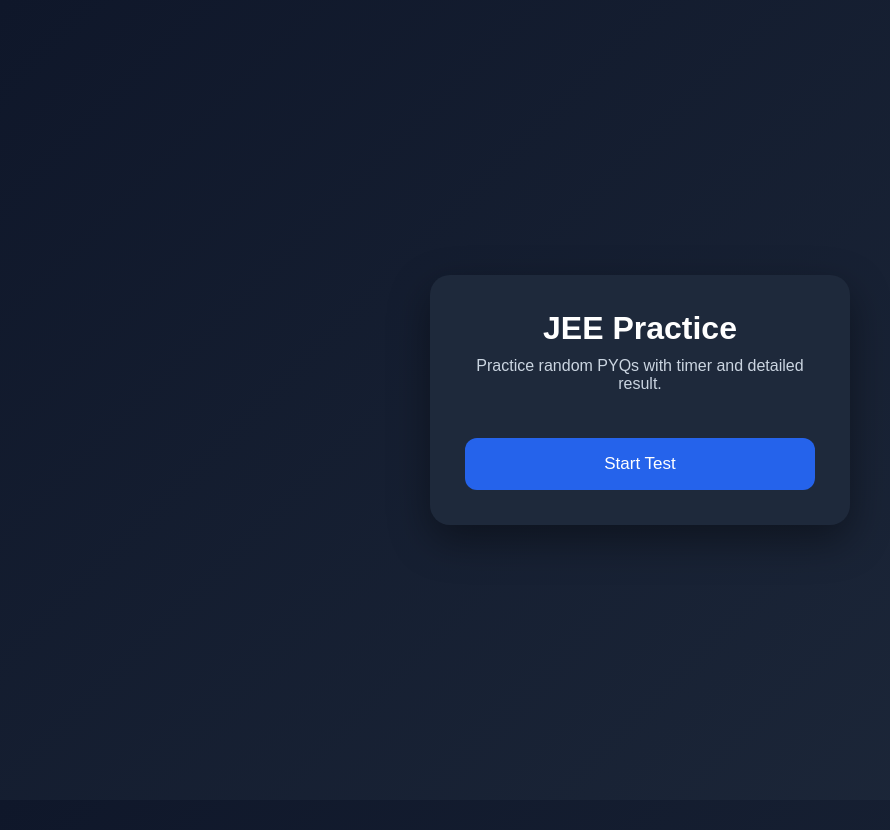
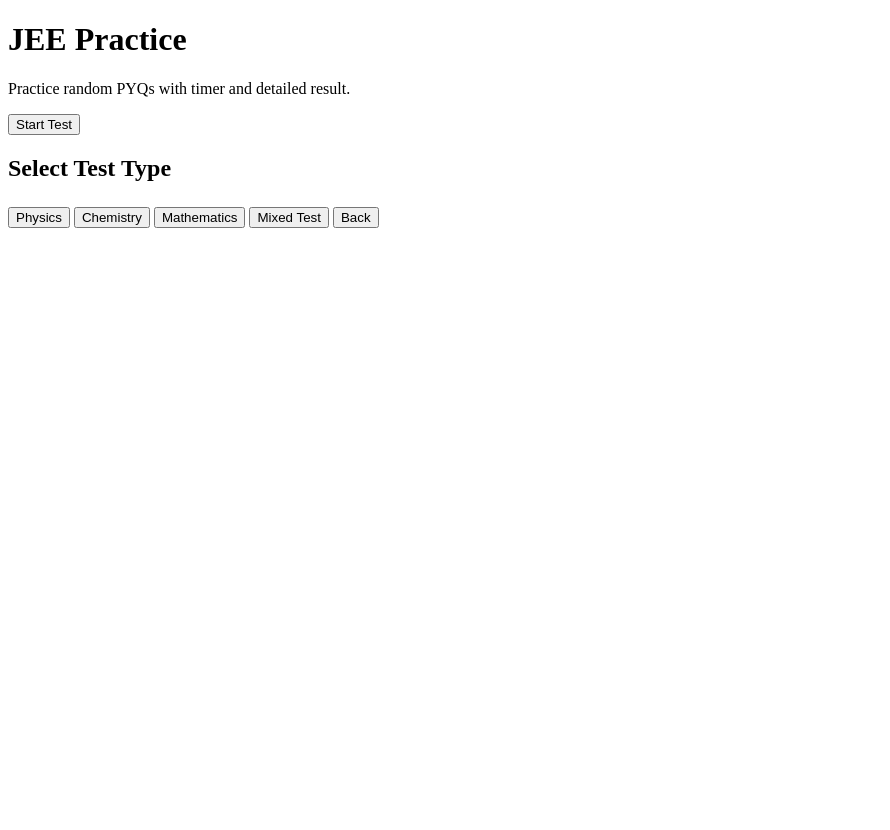
Before and after one commit to ramanjeeCreator/Quiz-to-remember-, a plain HTML site: page index.html in a window 1280 px wide. Shown: the whole page, without its empty margins (0-890 px from the left). After the commit the page ends 800 px from the top, so only its background shows below. Drawn offline with Linux system fonts and the light colour scheme.

Commit message:
Update index.html

```diff
--- a/index.html
+++ b/index.html
@@ -6,134 +6,6 @@
 
 <title>JEE Practice Test</title>
 
-<style>
-
-*{
-margin:0;
-padding:0;
-box-sizing:border-box;
-font-family:Arial,Helvetica,sans-serif;
-}
-
-body{
-background:linear-gradient(135deg,#0f172a,#1e293b);
-height:100vh;
-display:flex;
-justify-content:center;
-align-items:center;
-overflow:hidden;
-color:white;
-}
-
-.screen{
-position:absolute;
-width:100%;
-height:100%;
-display:flex;
-justify-content:center;
-align-items:center;
-transition:.5s;
-}
-
-.hidden{
-opacity:0;
-pointer-events:none;
-transform:translateY(30px);
-}
-
-.card{
-width:90%;
-max-width:420px;
-background:#1e293b;
-padding:35px;
-border-radius:20px;
-box-shadow:0 15px 40px rgba(0,0,0,.4);
-text-align:center;
-animation:pop .6s;
-}
-
-@keyframes pop{
-
-0%{
-transform:scale(.8);
-opacity:0;
-}
-
-100%{
-transform:scale(1);
-opacity:1;
-}
-
-}
-
-h1{
-
-margin-bottom:10px;
-font-size:32px;
-
-}
-
-p{
-
-color:#cbd5e1;
-margin-bottom:30px;
-
-}
-
-button{
-
-width:100%;
-padding:16px;
-margin-top:15px;
-border:none;
-border-radius:12px;
-font-size:17px;
-cursor:pointer;
-transition:.3s;
-
-}
-
-.primary{
-
-background:#2563eb;
-color:white;
-
-}
-
-.primary:hover{
-
-background:#1d4ed8;
-transform:scale(1.03);
-
-}
-
-.option{
-
-background:#334155;
-color:white;
-
-}
-
-.option:hover{
-
-background:#475569;
-transform:translateY(-3px);
-
-}
-
-.back{
-
-background:#ef4444;
-
-}
-
-.back:hover{
-
-background:#dc2626;
-
-}
-
-</style>
 
 </head>
 
```
